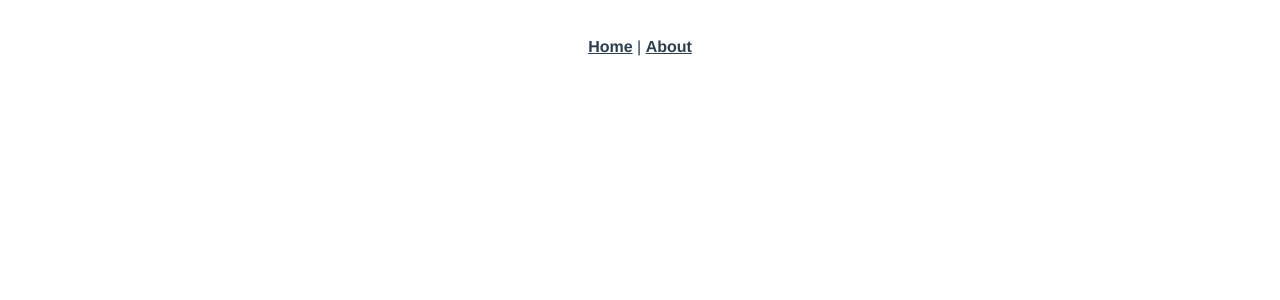
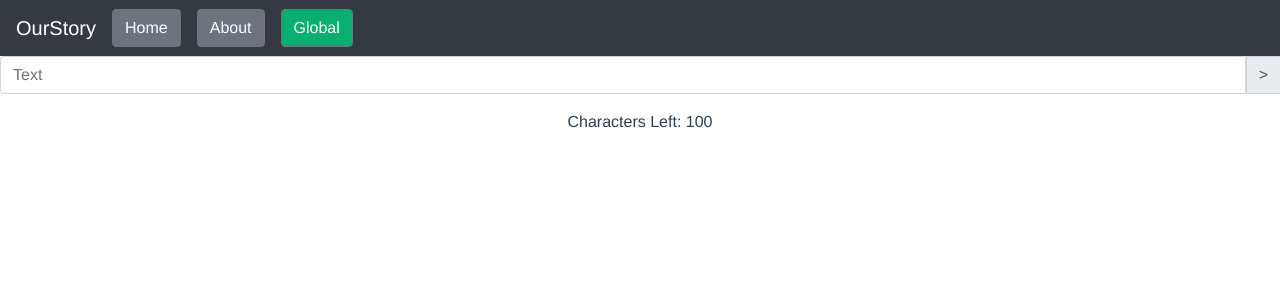
Before and after one commit to Andr3wD/OurStory, a Vue app in the folder src/frontend/: page /global in a window 1280 px wide. Shown: the top 300 px of the page. Built offline with nearby package versions, Linux system fonts and the light colour scheme.

Commit message:
Started working on frontend pages

```diff
--- a/src/frontend/src/App.vue
+++ b/src/frontend/src/App.vue
@@ -1,12 +1,28 @@
 <template>
   <div id="app">
-    <div id="nav">
-      <router-link to="/">Home</router-link> |
-      <router-link to="/about">About</router-link>
-    </div>
+    <nav class="navbar navbar-expand-lg navbar-dark bg-dark">
+      <a class="navbar-brand">OurStory</a>
+      <div class="collapse navbar-collapse" id="navbarSupportedContent">
+        <ul class="navbar-nav mr-auto">
+          <li class="mr-3 nav-item active">
+            <b-button to="/" replace>Home</b-button>
+          </li>
+          <li class="mr-3 nav-item active">
+            <b-button to="/about" replace>About</b-button>
+          </li>
+          <li class="mr-3 nav-item active">
+            <b-button to="/global" replace>Global</b-button>
+          </li>
+        </ul>
+      </div>
+    </nav>
     <router-view/>
   </div>
 </template>
+
+<script>
+
+</script>
 
 <style>
 #app {
@@ -17,16 +33,12 @@
   color: #2c3e50;
 }
 
-#nav {
-  padding: 30px;
+router-link {
+  font-weight: bold;
+  color: #ffffff;
 }
 
-#nav a {
-  font-weight: bold;
-  color: #2c3e50;
-}
-
-#nav a.router-link-exact-active {
-  color: #42b983;
+.router-link-exact-active {
+  background-color: rgb(9, 175, 111) !important;
 }
 </style>
--- a/src/frontend/src/router/index.js
+++ b/src/frontend/src/router/index.js
@@ -1,6 +1,7 @@
 import Vue from 'vue'
 import VueRouter from 'vue-router'
 import Home from '../views/Home.vue'
+import Global from '../views/Global.vue'
 
 Vue.use(VueRouter)
 
@@ -9,6 +10,11 @@ const routes = [
     path: '/',
     name: 'Home',
     component: Home
+  },
+  {
+    path: '/global',
+    name: 'Global',
+    component: Global
   },
   {
     path: '/about',
--- /dev/null
+++ b/src/frontend/src/views/Global.vue
@@ -0,0 +1,31 @@
+<template>
+  <div>
+    <div class="input-group mb-3">
+
+    <input @keyup="updateWordCount()" v-model="segment" type="text" class="form-control" placeholder="Text">
+      <div class="input-group-prepend">
+        <span class="input-group-text"> > </span>
+      </div>
+    </div>
+    <span>Characters Left: {{charsLeft}}</span>
+  </div>
+</template>
+
+<script>
+
+export default {
+  name: 'Global',
+  data () {
+    return {
+      segment: '',
+      maxChars: 100,
+      charsLeft: 100
+    }
+  },
+  methods: {
+    updateWordCount () {
+      this.charsLeft = this.maxChars - this.segment.length
+    }
+  }
+}
+</script>
```
Also changed, not shown: src/frontend/src/main.js (+8 -0 lines), src/frontend/src/services/section-service.js (added, +9 -0 lines), src/frontend/src/services/story-service.js (added, +9 -0 lines).
